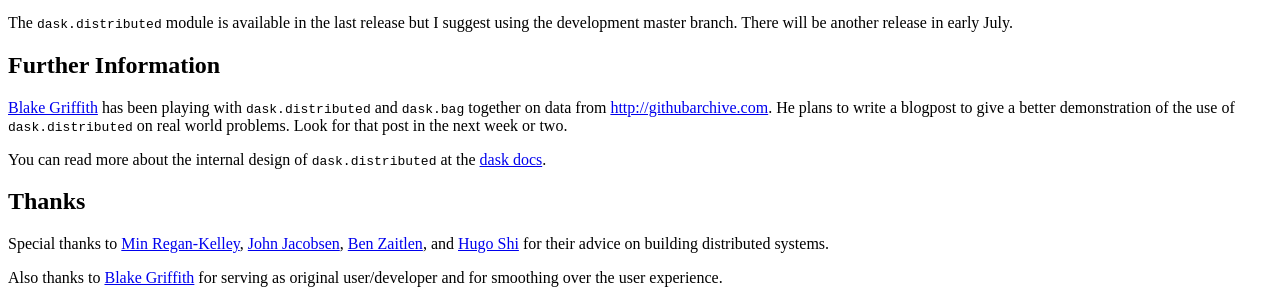
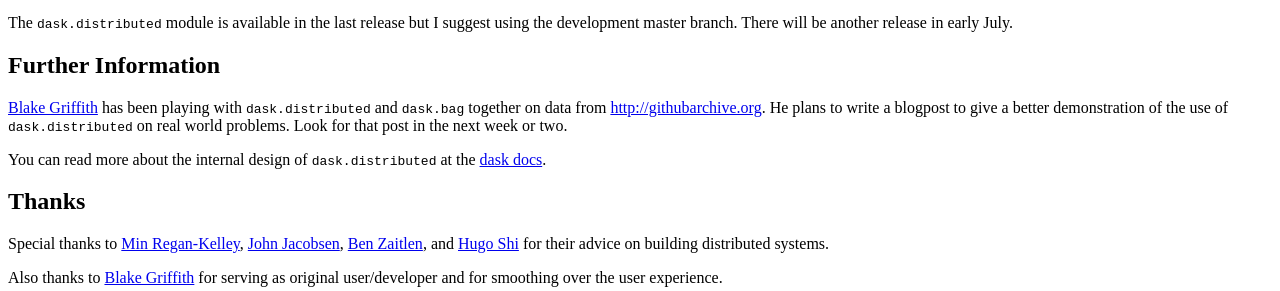
Before and after one commit to besyskymnbk/blog, a Jekyll site: the page built from _posts/work/2015-06-23-Distributed.md, in a window 1280 px wide and 900 px high, scrolled down 2643 px. Shown: the part 431-722 px from the top of the window. Built offline with Jekyll 4.4.1, drawn with Linux system fonts in a browser that asks for light colours; comment, search, counter and statistics services are not loaded; part of the change alters nothing that is shown.

Commit message:
githubarchive typo

```diff
--- a/_posts/work/2015-06-23-Distributed.md
+++ b/_posts/work/2015-06-23-Distributed.md
@@ -196,7 +196,7 @@ Further Information
 
 [Blake Griffith](https://github.com/cowlicks) has been playing with
 ``dask.distributed`` and ``dask.bag`` together on data from
-[http://githubarchive.com](http://githubarchive.com).  He plans to write a
+[http://githubarchive.org](http://githubarchive.org).  He plans to write a
 blogpost to give a better demonstration of the use of ``dask.distributed`` on
 real world problems.  Look for that post in the next week or two.
 
```
